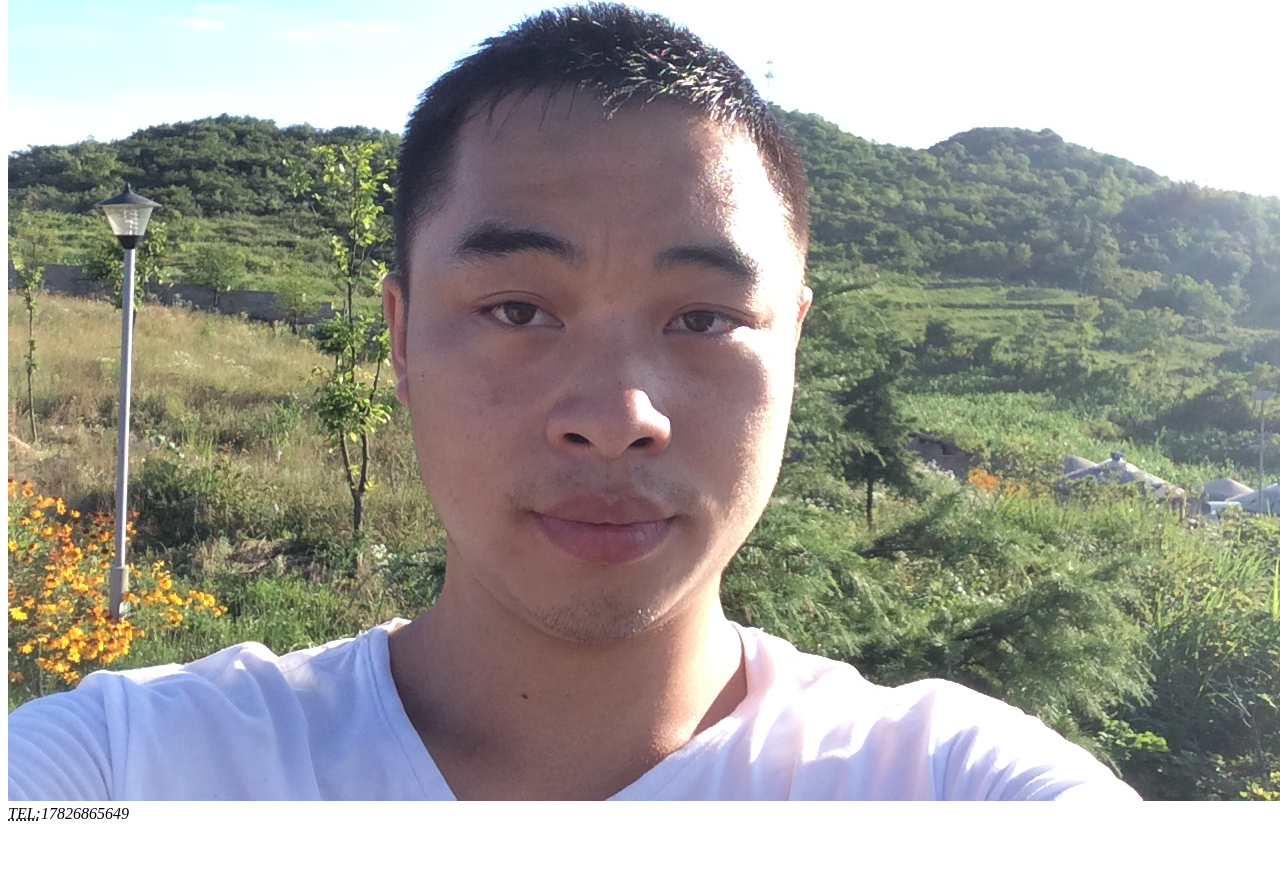
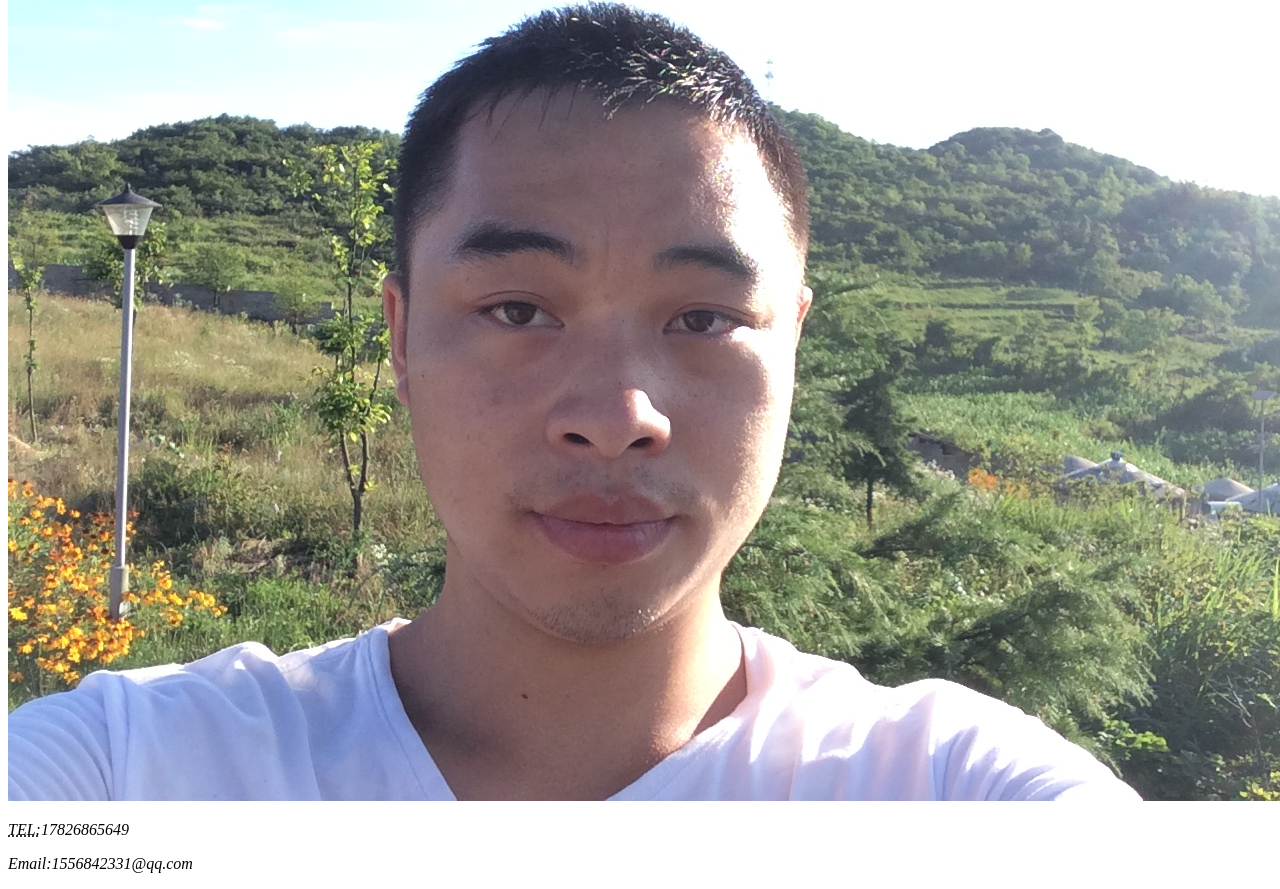
Before and after one commit to FuLinDong/first, a plain HTML site: page index.html in a window 1280 px wide. Shown: the part 269-1158 px from the top of the page. Before the commit the page ends 1100 px from the top, so only its background shows below. Drawn offline with Linux system fonts and the light colour scheme.

Commit message:
add-email

```diff
--- a/index.html
+++ b/index.html
@@ -13,7 +13,10 @@
     		<img src="img/IMG_0287.JPG">
     	</div>
     	<footer>
-    		<address><abbr title="the phone">TEL:</abbr>17826865649</address>
+    		<address>
+    			<p><abbr title="the phone">TEL:</abbr>17826865649</p>
+                <p><abbr>Email:</abbr>1556842331@qq.com</p>
+    		</address>
     	</footer>
     </div>
     <script type="text/javascript" src="js/index.js"></script>
```
